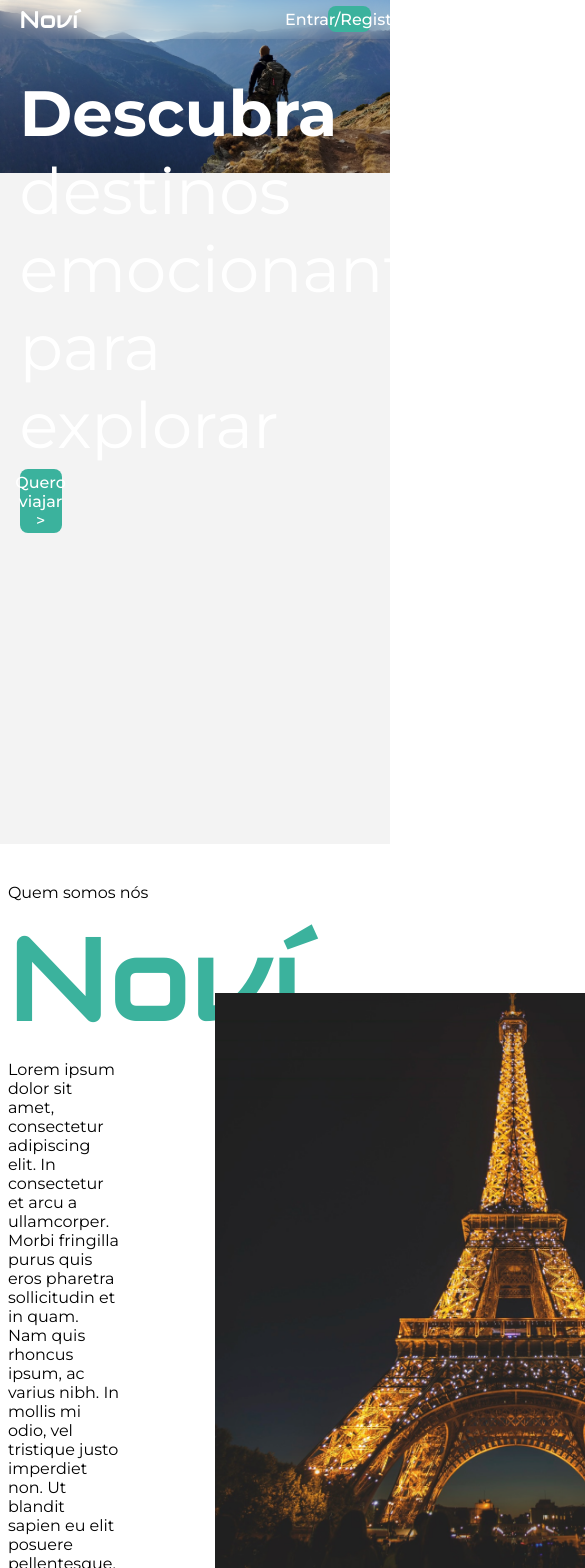
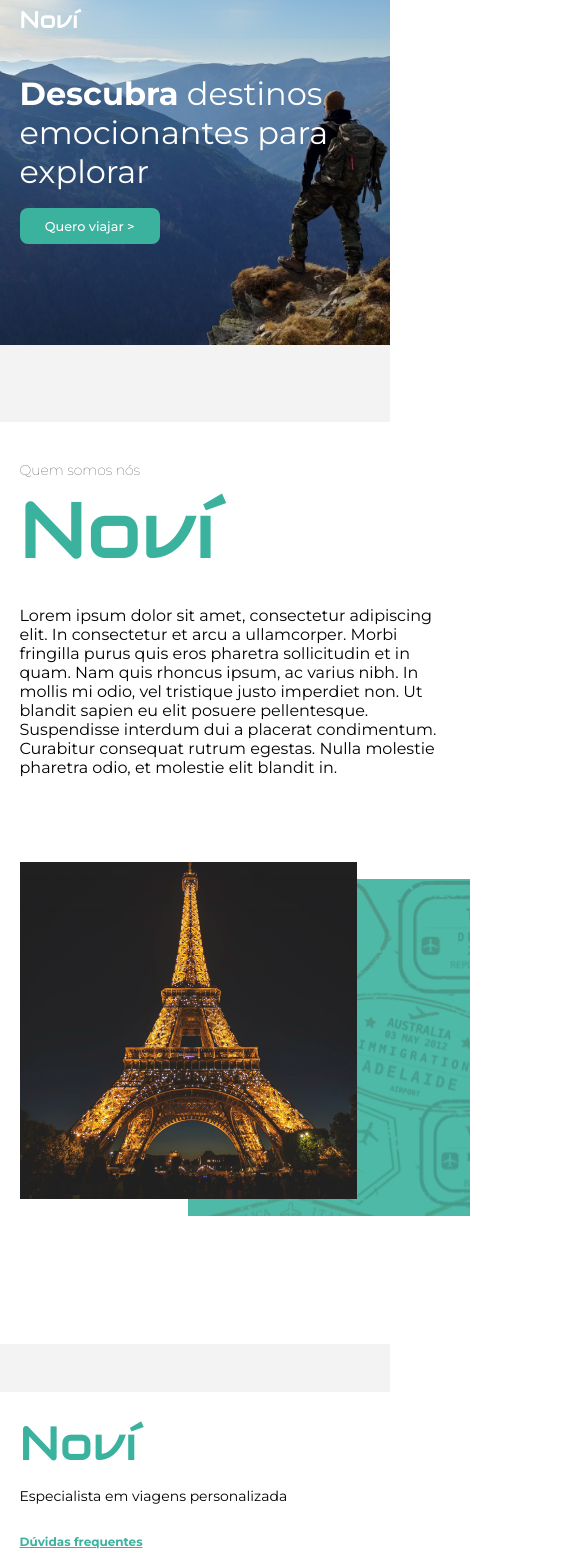
Before and after one commit to StartFuture/novi-frontend, a React (Create React App) app: page / in a window 390 px wide. Shown: the top 1568 px of the page, 585 px wide, since content can reach past the window. Built offline with nearby package versions, Linux system fonts and the light colour scheme; no server answers.

Commit message:
feat(Responsivity) - Coding mobile and tablet version

```diff
--- a/src/pages/landingPage/assets/css/landingPage.css
+++ b/src/pages/landingPage/assets/css/landingPage.css
@@ -73,3 +73,153 @@
     padding: 8px;
     font-size: 10px;
 }
+
+/*Mobile Query*/
+@media (max-width:480px) {
+
+    .LPNavbar .btnLandingPage {
+        display: none;
+    }
+
+    .LPBanner .btnLandingPage {
+        width: 40%;
+        height: 14%;
+        padding: 3%;
+        font-size: .8rem;
+        margin-top: 5%;
+    }
+
+    .LPHeader {
+        height: 50vh;
+        background-image: url('../img/lpTopBackground.png');
+        background-repeat: no-repeat;
+        background-size: 200%;
+        background-position: center 0;
+    }
+
+    #bannerPhrase {
+        color: #FFF;
+        font-size: 32px;
+        max-width: 40vh;
+        margin-top: 10%;
+    }
+
+    .LPUs {
+        display: grid;
+        grid-template-columns: 1fr;
+        grid-template-rows: 1fr 1fr;
+        grid-template-areas:
+        "LpUsText"
+        "LpOurImage"
+        "LpBackgroundUs";
+        height: 100vh;
+        width: 100vh;
+        /* height: 160vh;
+        max-height: 100vh;
+        max-width: 10vh; */
+    }
+
+    .h4AboutUs {
+        font-size: 14px;
+    }
+
+    #noviLogoUs {
+        font-size: 80px;
+    }
+
+    .LpUsText {
+        max-width: 100%;
+    }
+
+    .descriptionUs {
+        margin-bottom: 10%;
+        width: 50vh;
+        position: relative;
+    }
+
+    .LpOurImage {
+        position: relative;
+        width: 40vh;
+        height: 40vh;
+        left: 0;
+        top: 0;
+        z-index: 1;
+    }
+
+    .LpBackgroundUs {
+        position: relative;
+        width: 33.4vh;
+        height: 40vh;
+        left: 20%;
+        bottom: 95%;
+    }
+
+}
+
+/*Tablet Query*/
+@media (min-width: 481px) and (max-width:768px) {
+    .LPNavbar .btnLandingPage {
+        display: none;
+    }
+
+    .LPBanner .btnLandingPage {
+        width: 20%;
+        height: 14%;
+        padding: 1%;
+        font-size: .8rem;
+    }
+
+    #bannerPhrase {
+        color: #FFF;
+        font-size: 32px;
+        max-width: 70vh;
+        margin-top: 10%;
+    }
+    .LPHeader {
+        height: 60vh;
+    }
+
+    .LPUs {
+        display: grid;
+        grid-template-columns: 1fr;
+        grid-template-rows: 1fr 1fr;
+        grid-template-areas:
+        "LpUsText"
+        "LpOurImage"
+        "LpBackgroundUs";
+        height: 160vh;
+        width: 108vh;
+    }
+
+    .LpUsText {
+        max-width: 100%;
+    }
+
+    .descriptionUs {
+        margin-bottom: 10%;
+        width: 100vh;
+        position: relative;
+    }
+
+    .LpOurImage {
+        position: relative;
+        width: 90vh;
+        height: 90vh;
+        left: 0;
+        top: 0;
+        z-index: 1;
+    }
+
+    .LpBackgroundUs {
+        position: relative;
+        width: 81vh;
+        height: 85vh;
+        left: 30%;
+        bottom: 95%;
+    }
+
+    #noviLogoUs {
+        font-size: 100px;
+    }
+
+}
--- a/src/pages/landingPage/assets/css/landingPageUs.css
+++ b/src/pages/landingPage/assets/css/landingPageUs.css
@@ -16,8 +16,8 @@
 }
 
 .h4AboutUs {
-    font-weight: 400;
-    color: #000;
+    font-weight: 300;
+    color: #2D2D2D;
     font-size: 16px;
 }
 
```
Also changed, not shown: src/assets/css/footer.css (+0 -11 lines).
